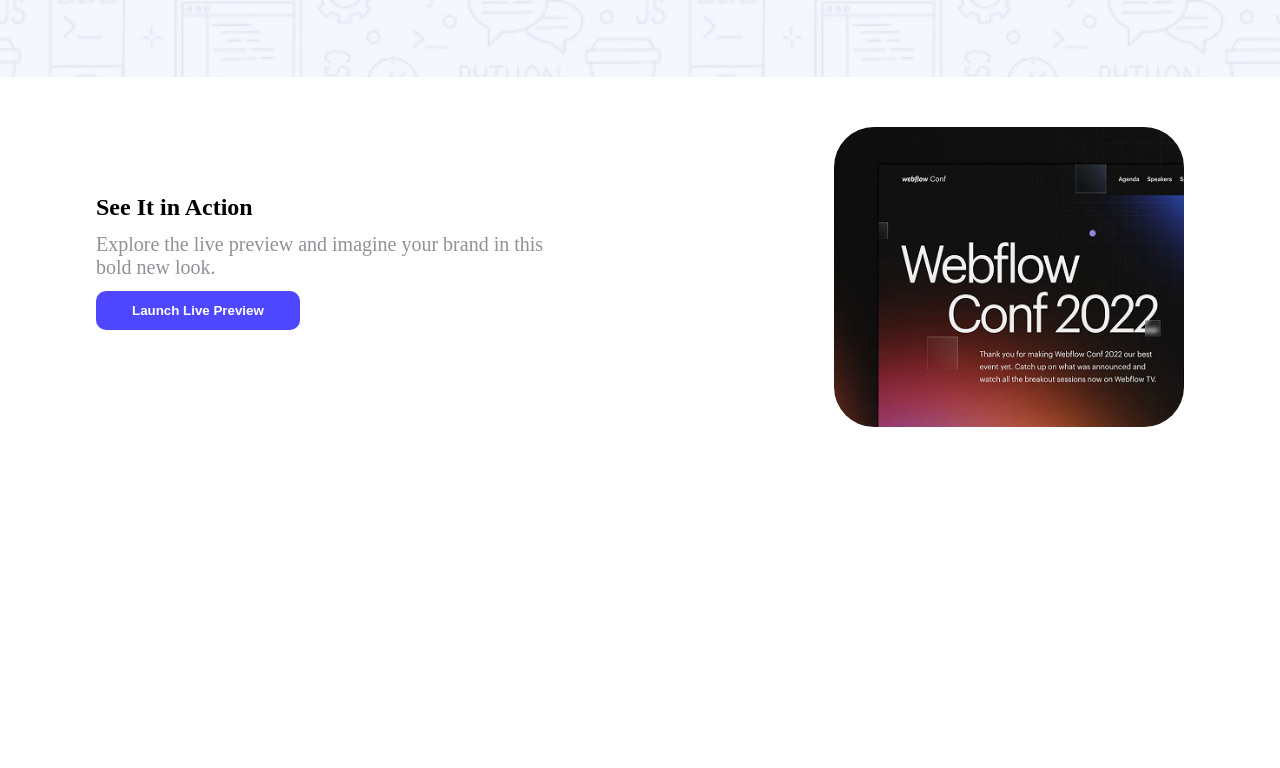
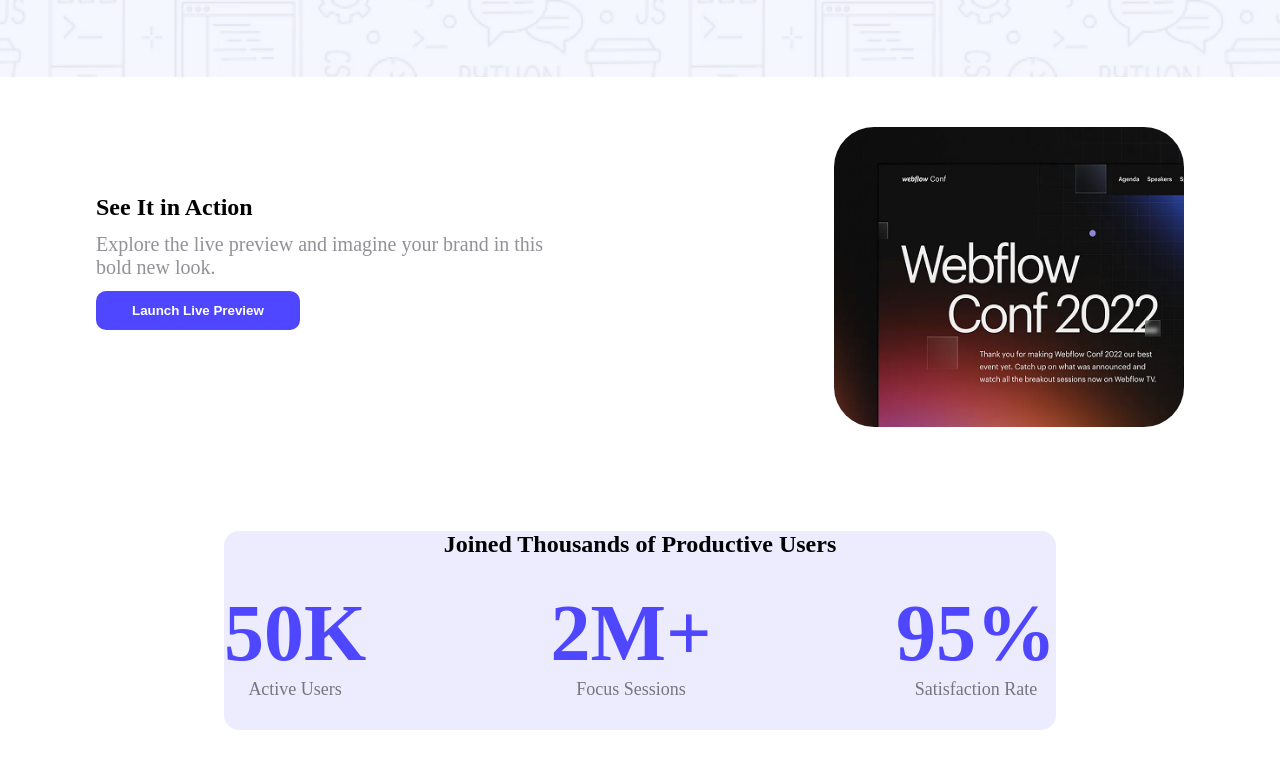
Before and after one commit to habib789-rgb/Web-Assignment-01, a plain HTML site: page index.html in a window 1280 px wide. Shown: the part 423-1191 px from the top of the page. Before the commit the page ends 904 px from the top, so only its background shows below. Drawn offline with Linux system fonts and the light colour scheme.

Commit message:
added a html new text and css new text

```diff
--- a/index.html
+++ b/index.html
@@ -33,7 +33,7 @@
         <!-- action -->
 
         <section class="actions">
-            <div class="action-1">
+            <div class="act">
                 <h2 class="title">
                     See It in Action
                 </h2>
@@ -43,10 +43,32 @@
                 <button class="btn-primary">Launch Live Preview</button>
 
             </div>
-            <div class="action-2">
+            <div class="action">
                 <img src="Assets/wc-mini.png" alt="">
             </div>
         </section>
+            <!-- user section -->
+        <section class="users-section">
+            <h2 class="title">
+                Joined Thousands of Productive Users
+            </h2>
+            <div class="users-container inter-normal">
+                <div class="users">
+                    <h1>50K</h1>
+                    <p>Active Users</p>
+                </div>
+                <div class="users">
+                    <h1>2M+</h1>
+                    <p>Focus Sessions</p>
+                </div>
+                <div class="users">
+                    <h1>95%</h1>
+                    <p>Satisfaction Rate</p>
+                </div>
+            </div>
+         </section>
+
+
     </main>
 </body>
 </html>
--- a/style.css
+++ b/style.css
@@ -67,12 +67,12 @@
     justify-content: space-between;
 
 }
-.action-1{
+.act{
     height: 170px;
     width: 450px;
 }
 
-.action-2 img{
+.action img{
     width: 350px;
     height: 300px;
     border-radius: 40px;
@@ -83,3 +83,30 @@
     font-size: 20px;
     margin: 12px 0;
 }
+
+/* Productive Users Section */
+.users-section{
+    width: 65%;
+    margin: 100px auto;
+    text-align: center;
+    background-color: rgba(78,71,255,0.1);
+    border-radius: 15px;
+
+}
+
+.users h1{
+    color: #4E47FF;
+    font-size: 80px;
+    font-weight: bold;
+}
+.users p{
+    color: rgba(0,0,0,0.5);
+    font-size: 18px;
+}
+
+.users-container{
+    display: flex;
+    align-items: center;
+    justify-content: space-between;
+    padding: 30px 0;
+}
```
